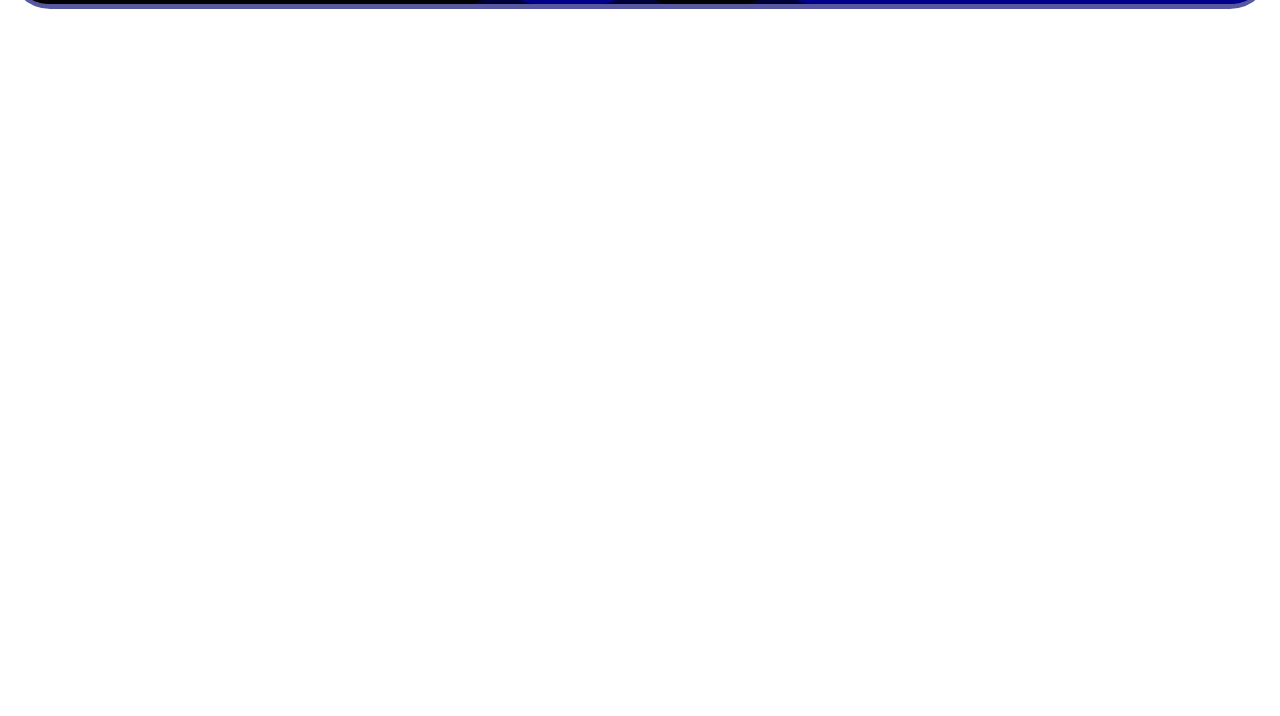
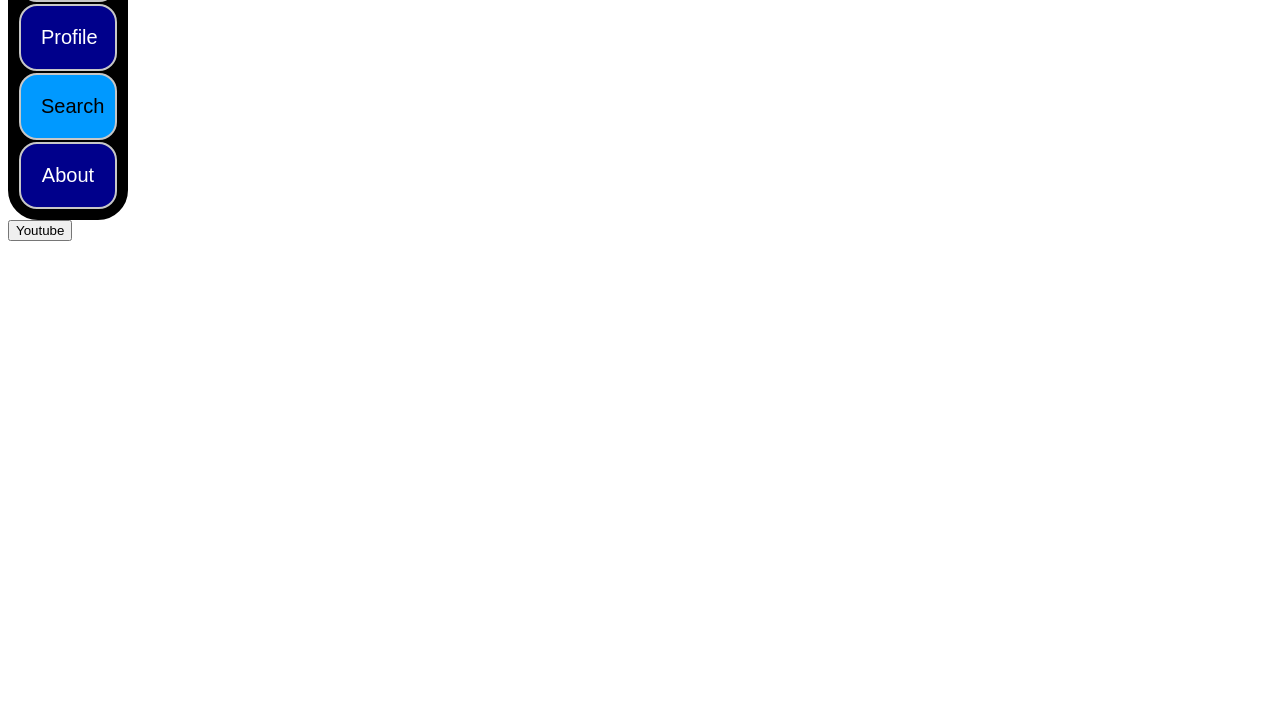
Before and after one commit to TheSmith0803/notes, a plain HTML site: page lab/index.html in a window 1280 px wide. Shown: the part 84-800 px from the top of the page. Drawn offline with Linux system fonts and the light colour scheme.

Commit message:
using flex-direction

```diff
--- a/lab/basic.css
+++ b/lab/basic.css
@@ -1,24 +1,33 @@
 .container {
     padding: 0px;
-    font-family: Verdana, Geneva, Tahoma, sans-serif;
-    border-radius: 120px;
-    background-color: rgb(0, 0, 56);
+    font-family: "Wotfard","Wotfard-fallback",sans-serif;
+    border-radius: 30px;
+    background-color: rgb(0, 0, 0);
 }
 
 .container > div {
     padding: 20px;
-    font-size: 30px;
-    border-radius: 35px;
+    font-size: 20px;
+    border-radius: 18px;
+    border: 2px solid rgb(199, 199, 199);
+    margin: 1px;
 }
 
 .home,
 .search {
-    background-color: black;
-    color: gray;
+    background-color: rgb(0, 153, 255);
+    color: rgb(0, 0, 0);
+    text-align: center;
 }
 
 .profile,
 .about {
     background-color: darkblue;
-    color: gray;
+    color: rgb(255, 255, 255);
+    text-align: center;
 }
+
+a {
+    display: block;
+    text-align: center;
+}
--- a/lab/index.html
+++ b/lab/index.html
@@ -8,11 +8,14 @@
     </head>
     <body>
         <div class="container">
-            <div class="home">Home</div>
-            <div class="profile">Profile</div>
-            <div class="search">Search</div>
-            <div class="about">About</div>
+            <div class="home"><a href="">Home</a></div>
+            <div class="profile"><a>Profile</a></div>
+            <div class="search"><a>Search</a></div>
+            <div class="about"><a>About</a></div>
 
         </div>
+        <form action="https://www.youtube.com" method="get" target="_blank">
+            <button type="submit">Youtube</button>
+        </form>
     </body>
 </html>
--- a/lab/style.css
+++ b/lab/style.css
@@ -1,10 +1,12 @@
 .container {
-    border: 5px solid rgb(88, 88, 161);
+    border: 10px solid rgb(0, 0, 0);
     display: flex;
+    flex-direction: column;
+    width: 100px;
 }
 
 .home,
 .about {
-    flex: 1;
-    text-align: center;
+    background: peachpuff;
+    flex: 1 1 auto;
 }
```
